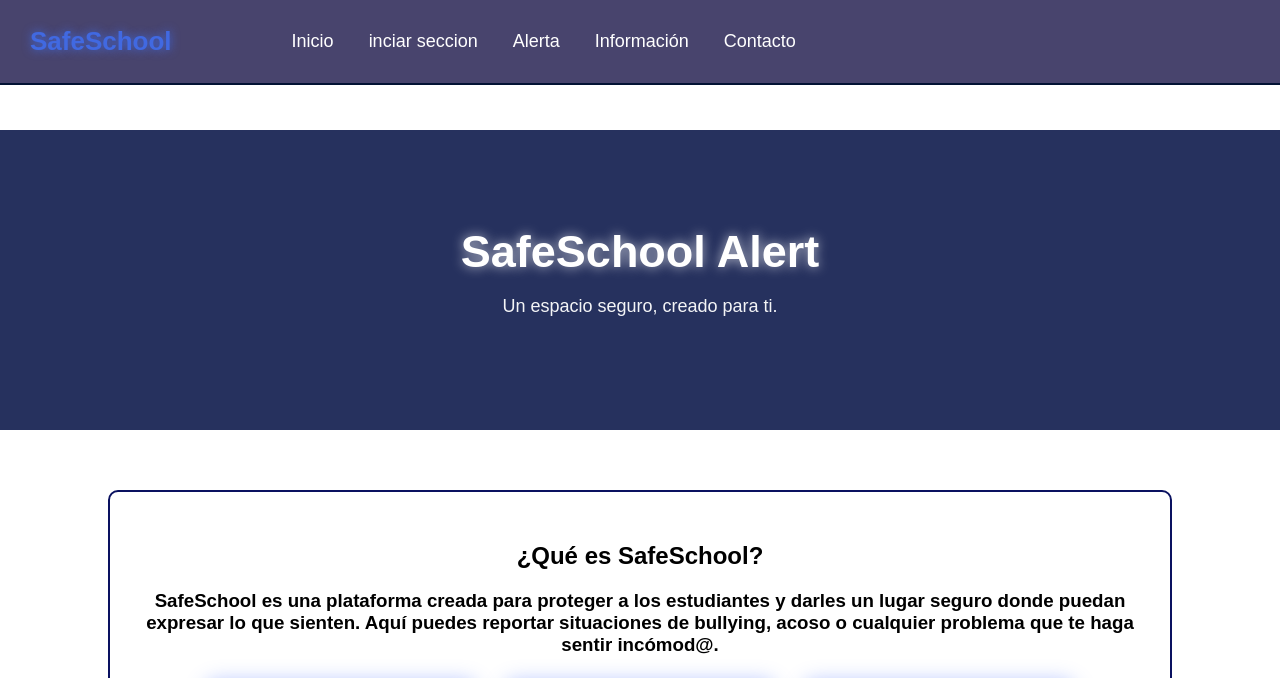
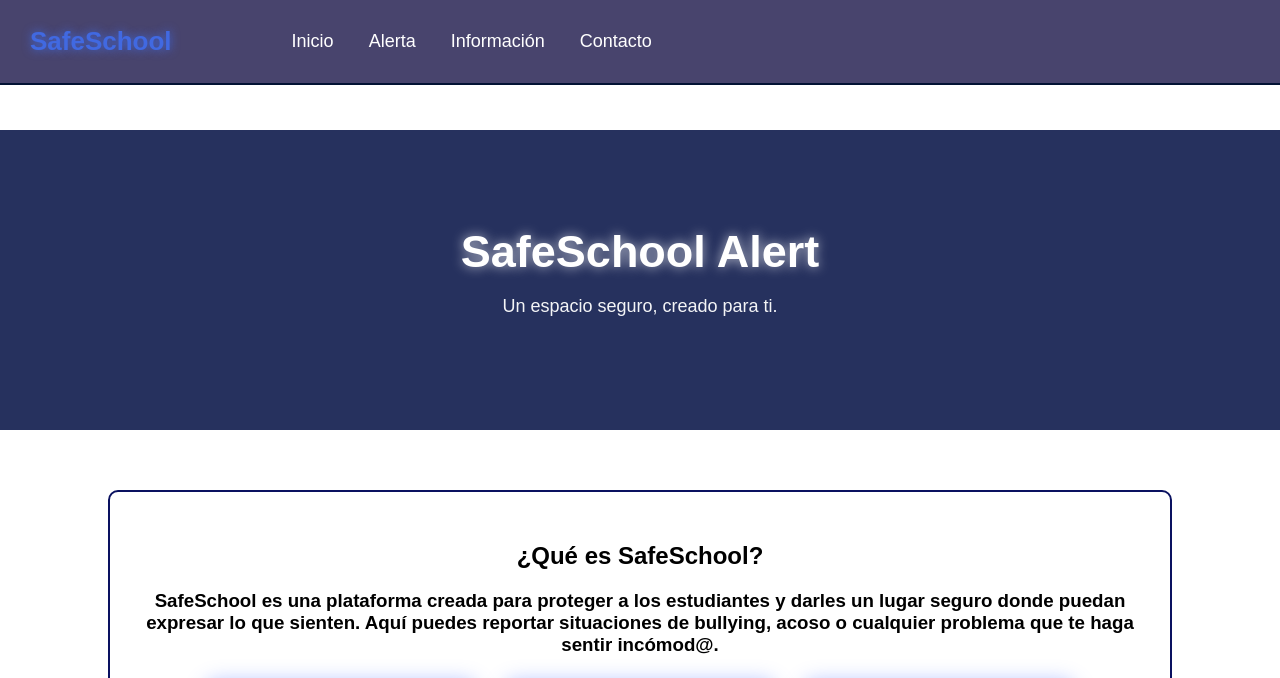
Before and after one commit to grettel-afk/bullying-mario, a website: page login.html in a window 1280 px wide. Shown: the top 678 px of the page. Drawn offline with Linux system fonts and the light colour scheme.

Commit message:
Update login.html

```diff
--- a/login.html
+++ b/login.html
@@ -181,7 +181,7 @@ header {
 
     <ul class="nav-links">
           <li><a href="login.html" class="btn-login">Inicio</a></li>
-        <li><a href="index.html">inciar seccion</a></li>
+
         <li><a href="alerta.html">Alerta</a></li>
         <li><a href="informacion sobre el bulling.html">Información</a></li>
         <li><a href="contacto.html">Contacto</a></li>
```
